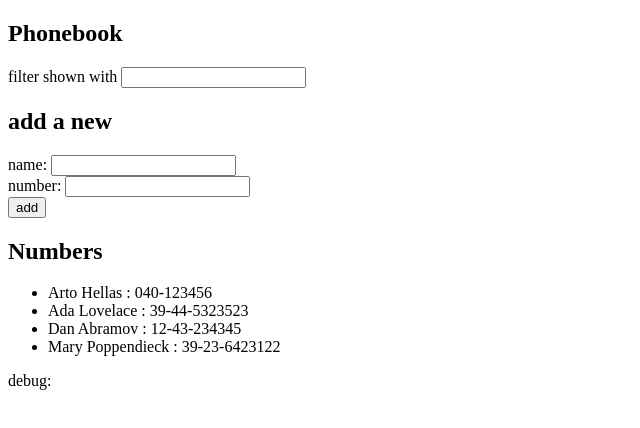
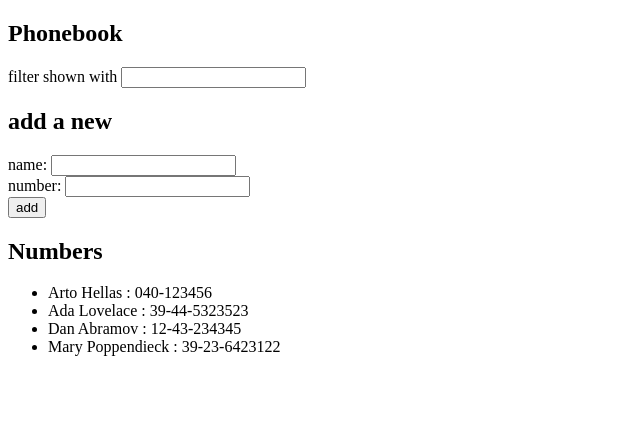
Before and after one commit to nokka200/Palautukset, a React (Vite) app in the folder osa02/puhelinluettelo/: page / in a window 1280 px wide. Shown: the top 428 px of the page, without its empty margins (0-640 px from the left). Built offline with nearby package versions, Linux system fonts and the light colour scheme.

Commit message:
2.10 valmis 2

```diff
--- a/osa02/puhelinluettelo/src/App.jsx
+++ b/osa02/puhelinluettelo/src/App.jsx
@@ -78,7 +78,6 @@ const App = () => {
 
       <Persons personToSearch={personToSearch} />
 
-      <div>debug: {newName}</div>
     </div>
   )
 
```
